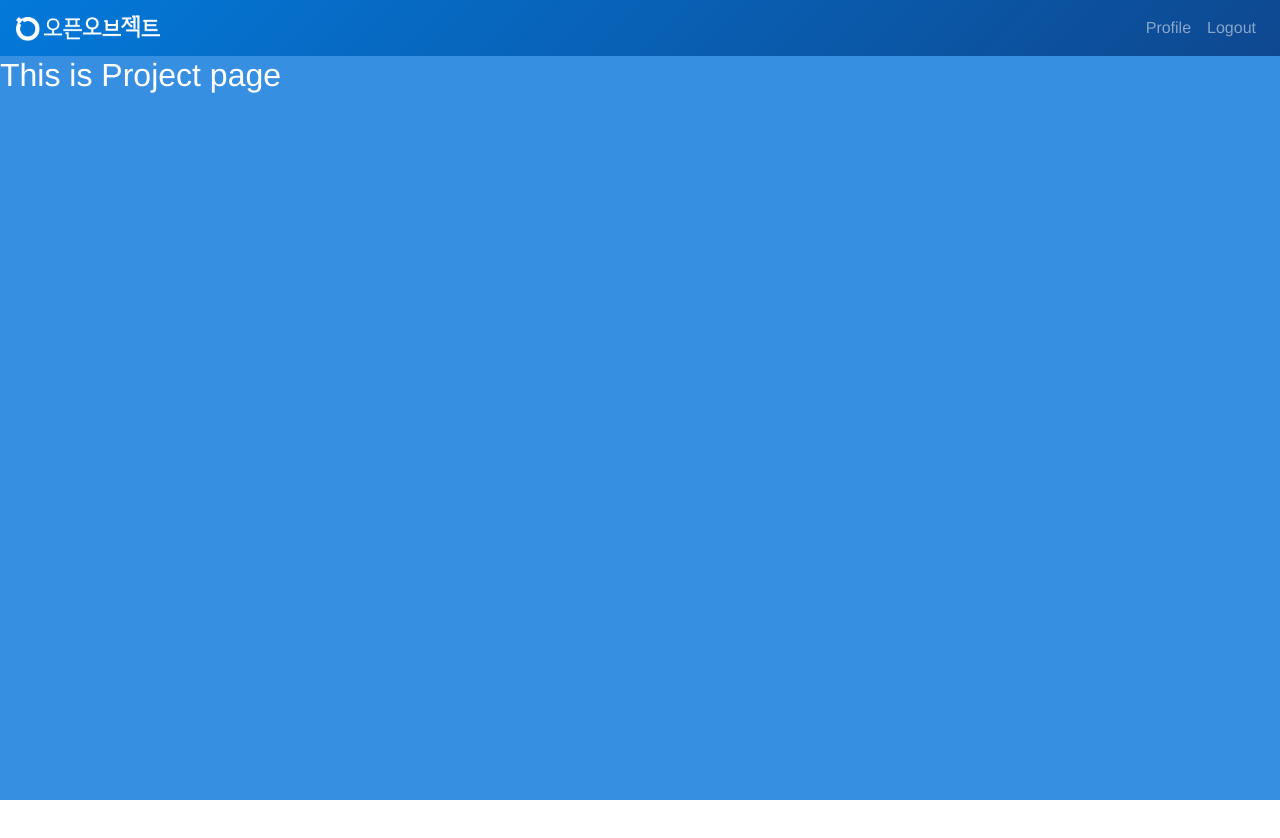
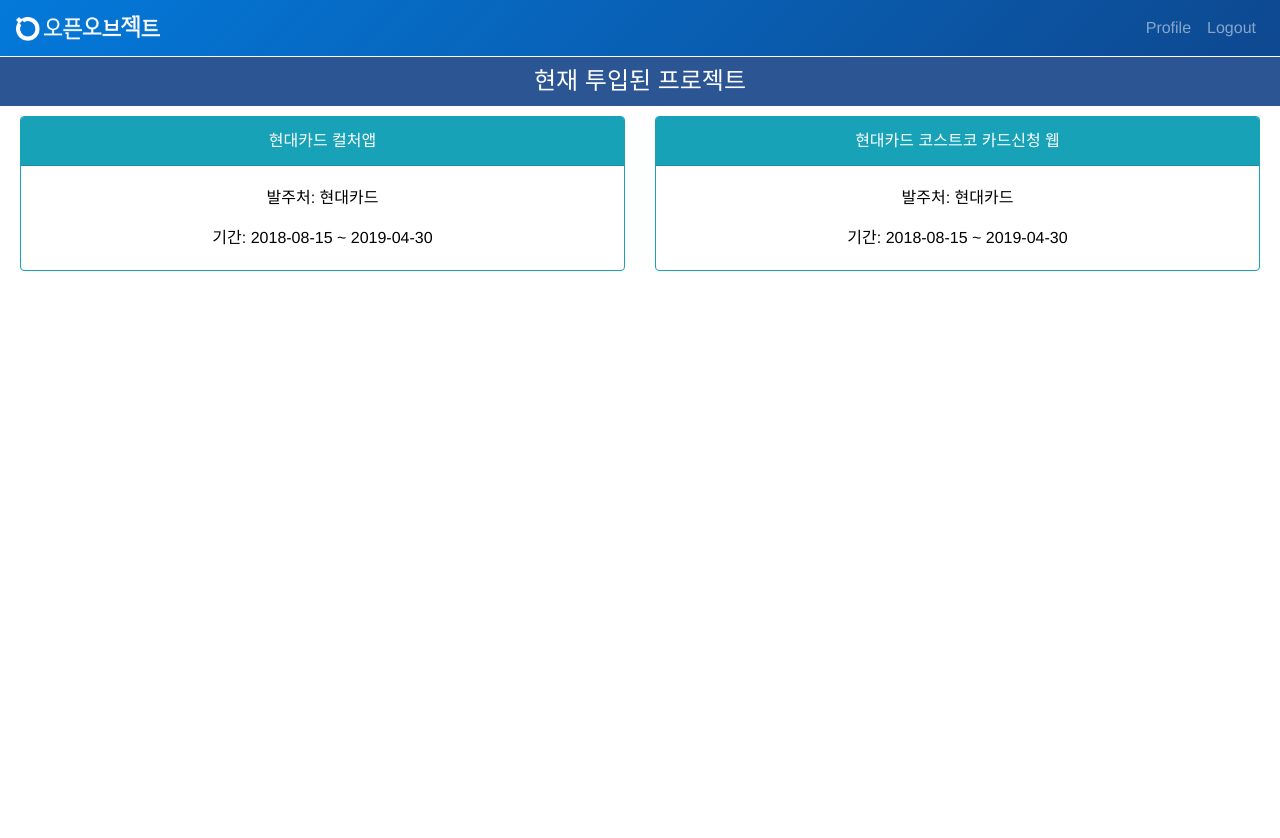
Before and after one commit to kis6905/oms-v2-front, a Vue app: page /project in a window 1280 px wide. Shown: the top 838 px of the page. Before the commit the page ends 800 px from the top, so only its background shows below. Built offline with nearby package versions, Linux system fonts and the light colour scheme.

Commit message:
Update: 작업중

```diff
--- /dev/null
+++ b/src/components/project/CurrentProject.vue
@@ -0,0 +1,63 @@
+<template>
+  <div class="contents">
+    <div class="title">
+      <h4>현재 투입된 프로젝트</h4>
+    </div>
+    <div class="list-container">
+      <b-card-group deck class="mb-3">
+        <b-card border-variant="info"
+                header="현대카드 컬처앱"
+                header-bg-variant="info"
+                header-text-variant="white"
+                align="center"
+                v-on:click="handleProejct"
+                data-project-id="1">
+          <p class="card-text">발주처: 현대카드</p>
+          <p class="card-text">기간: 2018-08-15 ~ 2019-04-30</p>
+
+        </b-card>
+        <b-card border-variant="info"
+                header="현대카드 코스트코 카드신청 웹"
+                header-bg-variant="info"
+                header-text-variant="white"
+                align="center"
+                v-on:click="handleProejct"
+                data-project-id="2">
+          <p class="card-text">발주처: 현대카드</p>
+          <p class="card-text">기간: 2018-08-15 ~ 2019-04-30</p>
+        </b-card>
+      </b-card-group>
+    </div>
+  </div>
+</template>
+
+<script>
+export default {
+  name: 'CurrentProject',
+  data () {
+    return {
+    }
+  },
+  methods: {
+    handleProejct (event) {
+      console.log(event)
+    }
+  }
+}
+</script>
+
+<style lang="less" scoped>
+.title {
+  width: 100%;
+  color: white;
+  background-color: rgb(44, 85, 148);
+  margin-top: 1px;
+  text-align: center;
+  font-size: 15px;
+  padding: 10px 0 2px 0;
+}
+
+.list-container {
+  margin: 10px 20px;
+}
+</style>
--- a/src/views/Project.vue
+++ b/src/views/Project.vue
@@ -1,12 +1,15 @@
 <template>
   <div class="contents">
     <Navbar></Navbar>
-    <h2>This is Project page</h2>
+    <div>
+      <CurrentProject></CurrentProject>
+    </div>
   </div>
 </template>
 
 <script>
 import Navbar from '../components/main/NavbarMain.vue'
+import CurrentProject from '../components/project/CurrentProject.vue'
 import common from '../assets/js/common'
 import api from '../assets/js/api'
 
@@ -14,7 +17,8 @@
   name: 'project',
   mixins: [common, api],
   components: {
-    Navbar
+    Navbar,
+    CurrentProject
   },
   data () {
     return {
@@ -32,7 +36,5 @@
 .contents {
   width: 100wh;
   height: 100vh;
-  background-color: #378fe2;
-  color: white;
 }
 </style>
```
Also changed, not shown: src/components/project/PastProject.vue (added, +20 -0 lines).
